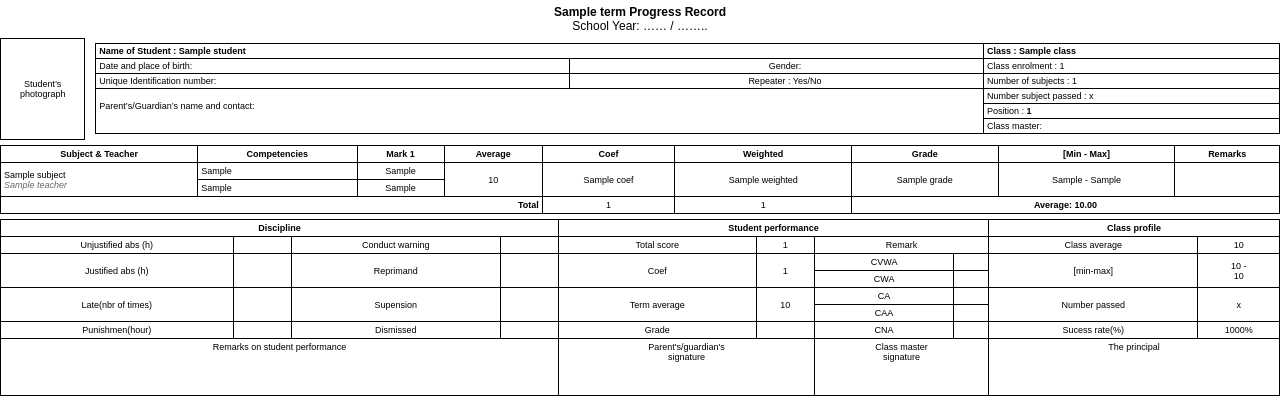
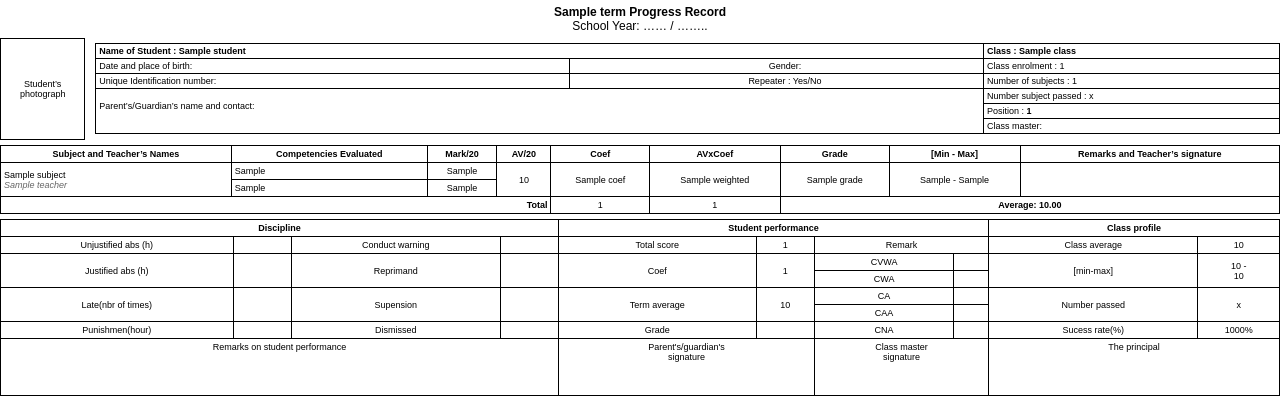
Before and after one commit to checarlson/report-backend, a Python web app: template templates/report_card.html in a window 1280 px wide. Shown: the part 104-524 px from the top of the page. Run offline with Jinja, Linux system fonts and the light colour scheme; the template is opened without the code that fills it: most values are stand-ins (such as "Sample title", 1, 10 or a date in 2020).

Commit message:
update html 14

```diff
--- a/templates/report_card.html
+++ b/templates/report_card.html
@@ -197,15 +197,15 @@
     <table>
       <thead>
         <tr>
-          <th>Subject & Teacher</th>
-          <th>Competencies</th>
-          <th>Mark 1</th>
-          <th>Average</th>
+          <th>Subject and Teacher’s Names</th>
+          <th>Competencies Evaluated</th>
+          <th>Mark/20</th>
+          <th>AV/20</th>
           <th>Coef</th>
-          <th>Weighted</th>
+          <th>AVxCoef</th>
           <th>Grade</th>
           <th>[Min - Max]</th>
-          <th>Remarks</th>
+          <th>Remarks and Teacher’s signature</th>
         </tr>
       </thead>
       <tbody>
```
